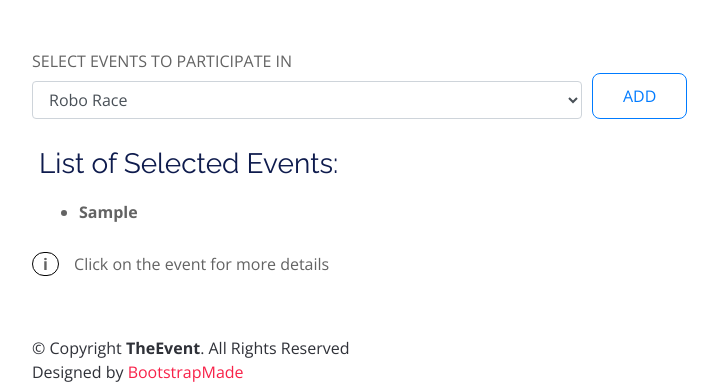
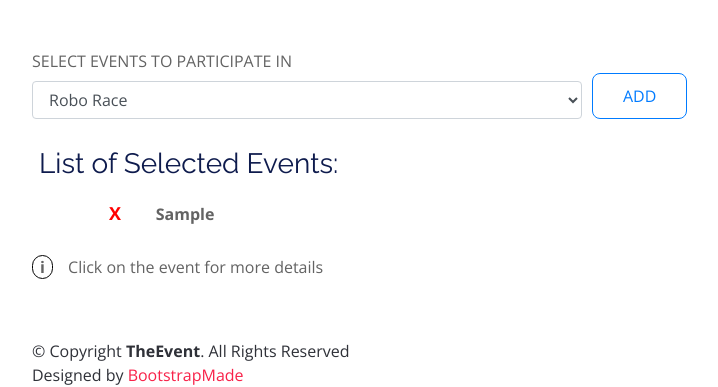
Before and after one commit to ruppysuppy/Karmatek-2k20, a Flask app: page /account in a window 1280 px wide. Shown: the part 620-1007 px from the top of the page, without its empty margins (53-771 px from the left). Run offline with Flask 2, Linux system fonts and the light colour scheme; a user stored in the database is signed in; tables that the repository leaves empty hold one stand-in row (values such as "Sample post"); some libraries are stand-ins or nearby versions.

Commit message:
Added inline deletion of event participation

```diff
--- a/Karmatek/templates/profile.html
+++ b/Karmatek/templates/profile.html
@@ -141,19 +141,26 @@
                         <h3>
                             List of Selected Events:
                         </h3>
-                        <ul>
+                        <ul style="list-style: none;">
                             {% for event in events %}
-                            <a href="{{url_for('users.event_detail', event_id=event.id)}}" onMouseOver="this.style.color='black'" onMouseOut="this.style.color='rgb(99, 99, 99)'" style="color: rgb(99, 99, 99);">
-                                <li>
-                                    <strong>{{ event.event }}</strong>
-                                </li>
-                            </a>
+                            <li class="col-md-12">
+                                <div class="col-md-1" style="display: inline;">
+                                    <a href="{{event[0]}}" onMouseOver="this.style.color='rgba(255, 0, 0, 0.5)'" onMouseOut="this.style.color='red'" style="color: red; font-size: large; font-weight: 900;">
+                                        X
+                                    </a>
+                                </div>
+                                <div class="col-md-2" style="display: inline;">
+                                    <a href="{{url_for('users.event_detail', event_id=event[1].id)}}" onMouseOver="this.style.color='black'" onMouseOut="this.style.color='rgb(99, 99, 99)'" style="color: rgb(99, 99, 99);">
+                                        <strong>{{ event[1].event }}</strong>
+                                    </a>
+                                </div>
+                            </li>
                             {% endfor %}
                         </ul>
                     </div>
                     <div class="col-md-12">
                         <div style="display: inline; border: 1px solid black; border-radius: 25px;">
-                            <span style="padding: 8px;">
+                            <span style="padding: 10px 5px;">
                             <strong style="position: relative; right: -2px;">i</strong>
                           </span>
                         </div>
--- a/Karmatek/users/views.py
+++ b/Karmatek/users/views.py
@@ -93,6 +93,9 @@ def account():
     form.email.data = current_user.email
     events = list(Events.query.filter_by(user_id=current_user.id))
     events_form = EventsForm()
+
+    for i in range(len(events)):
+        events[i] = (url_for('users.delete', event_id=events[i].id), events[i])
 
     if events_form.validate_on_submit():
         check = list(Events.query.filter_by(user_id=current_user.id, event=events_form.event_selector.data))
```
